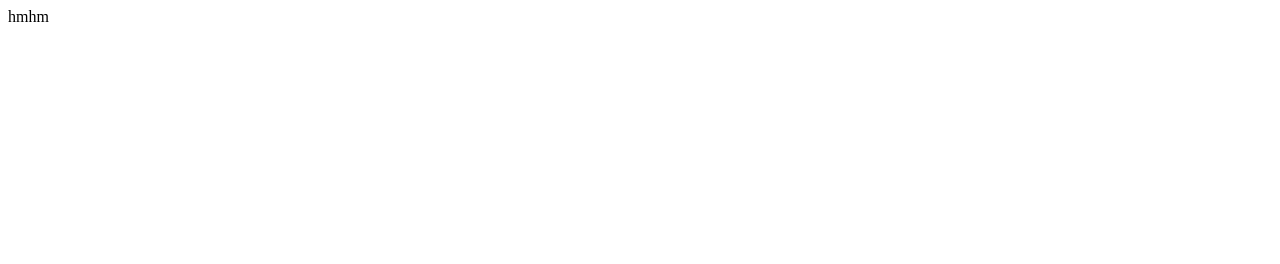
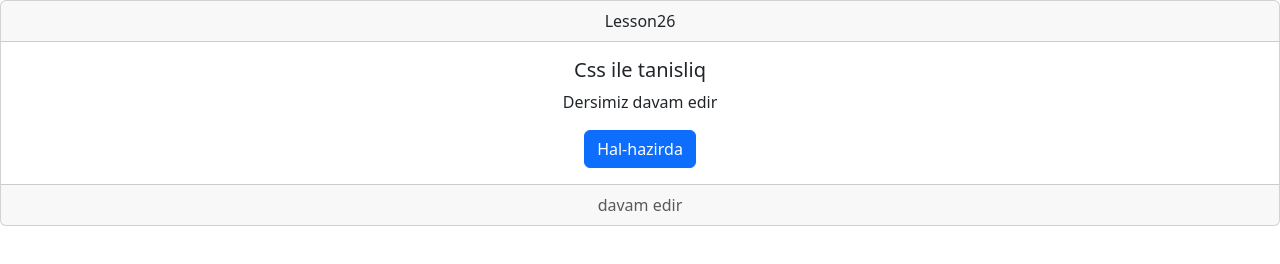
Before and after one commit to intiqamquluzada/Private-lessons-python, a plain HTML site: page index.html in a window 1280 px wide. Drawn offline with nearby package versions, Linux system fonts and the light colour scheme.

Commit message:
css basics

```diff
--- a/index.css
+++ b/index.css
@@ -2,6 +2,37 @@
 /*    color: red;*/
 /*}*/
 
-#myDiv {
-    color: red;
-}
+/*div {*/
+/*    color: red;*/
+/*}*/
+
+
+/*tag , class, id*/
+
+
+/*.upDiv img {*/
+/*   width: 200px;*/
+/*    height: 200px;*/
+/*}*/
+
+
+/*.upDiv #img1 {*/
+/*    width: 200px;*/
+/*    height: 200px;*/
+/*}*/
+
+/*.upDiv {*/
+/*    */
+/*}*/
+
+/*div {*/
+/*    */
+/*}*/
+
+/*#img1 {*/
+/*    */
+/*}*/
+
+/*div #img1 {*/
+/*    */
+/*}*/
--- a/index.html
+++ b/index.html
@@ -5,6 +5,7 @@
     <title>Our Lesson</title>
     <link rel="icon" type="image/x-icon" href="./main.png">
     <link rel="stylesheet" href="index.css">
+    <link href="https://cdn.jsdelivr.net/npm/bootstrap@5.3.2/dist/css/bootstrap.min.css" rel="stylesheet" integrity="sha384-T3c6CoIi6uLrA9TneNEoa7RxnatzjcDSCmG1MXxSR1GAsXEV/Dwwykc2MPK8M2HN" crossorigin="anonymous">
 
 </head>
 <body>
@@ -131,7 +132,7 @@
 <!--        color: red;-->
 <!--    }-->
 <!--</style>-->
-hmhm
+
 
 <!--<iframe src="https://topoqraf.com/" height="300" width="600" title="Iframe Example"></iframe>-->
 
@@ -155,6 +156,33 @@ hmhm
 <!--</form>-->
 
 
+<!--<img class="image1" src="main.png">-->
+
+<!--<div class="upDiv">-->
+<!--    <img class="image1" id="img1" src="./main.png" alt="">-->
+<!--    <img class="image2" src="./main.png" alt="">-->
+<!--</div>-->
+
+
+<div class="card text-center">
+  <div class="card-header">
+    Lesson26
+  </div>
+  <div class="card-body">
+    <h5 class="card-title">Css ile tanisliq</h5>
+    <p class="card-text">Dersimiz davam edir</p>
+    <a href="#" class="btn btn-primary">Hal-hazirda</a>
+  </div>
+  <div class="card-footer text-body-secondary">
+    davam edir
+  </div>
+</div>
+
+<!--<style>-->
+<!--    .mydiv {-->
+<!--        -->
+<!--    }-->
+<!--</style>-->
 
 
 
@@ -162,5 +190,13 @@ hmhm
 
 
 
+
+
+
+
+
+
+
+<script src="https://cdn.jsdelivr.net/npm/bootstrap@5.3.2/dist/js/bootstrap.bundle.min.js" integrity="sha384-C6RzsynM9kWDrMNeT87bh95OGNyZPhcTNXj1NW7RuBCsyN/o0jlpcV8Qyq46cDfL" crossorigin="anonymous"></script>
 </body>
 </html>
```
